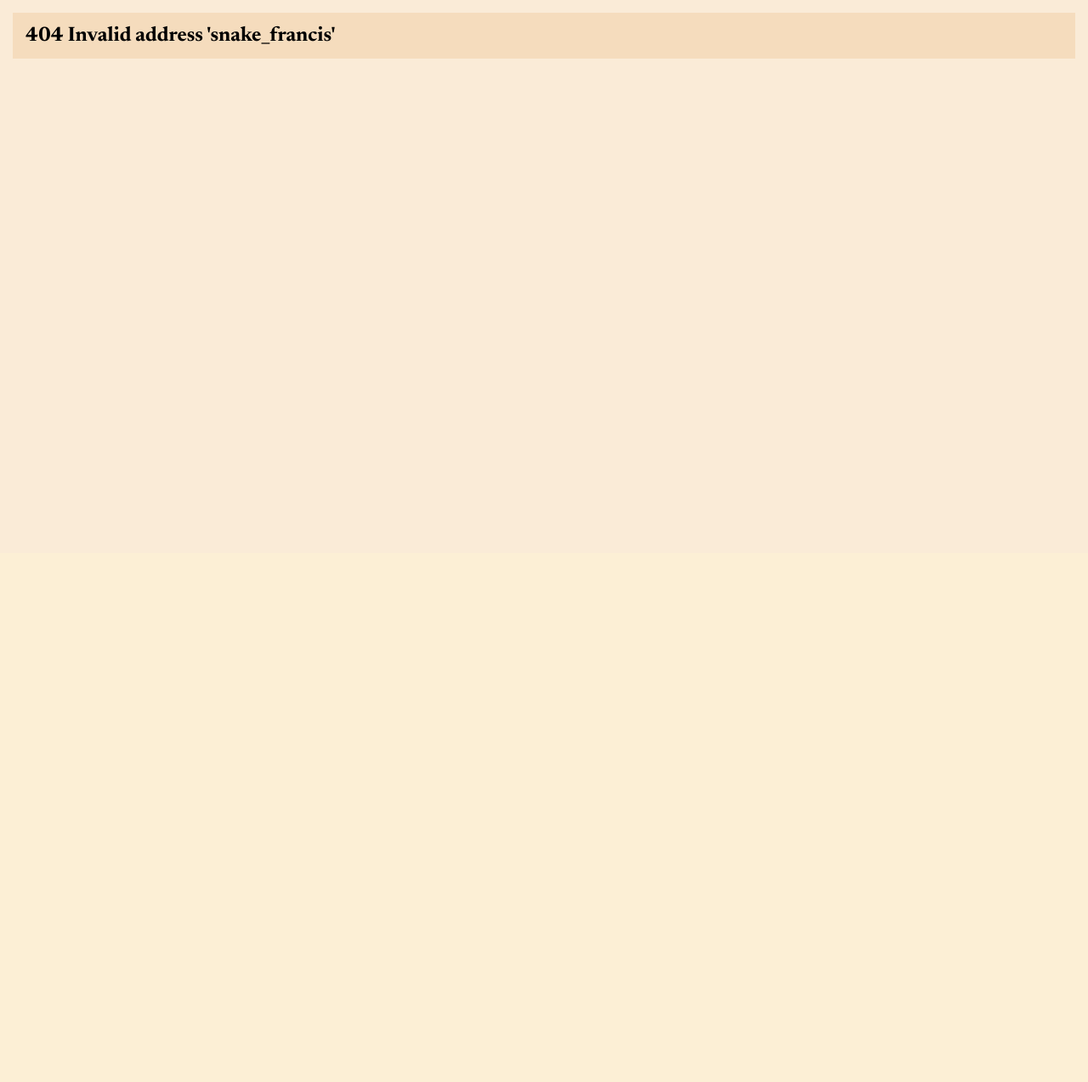
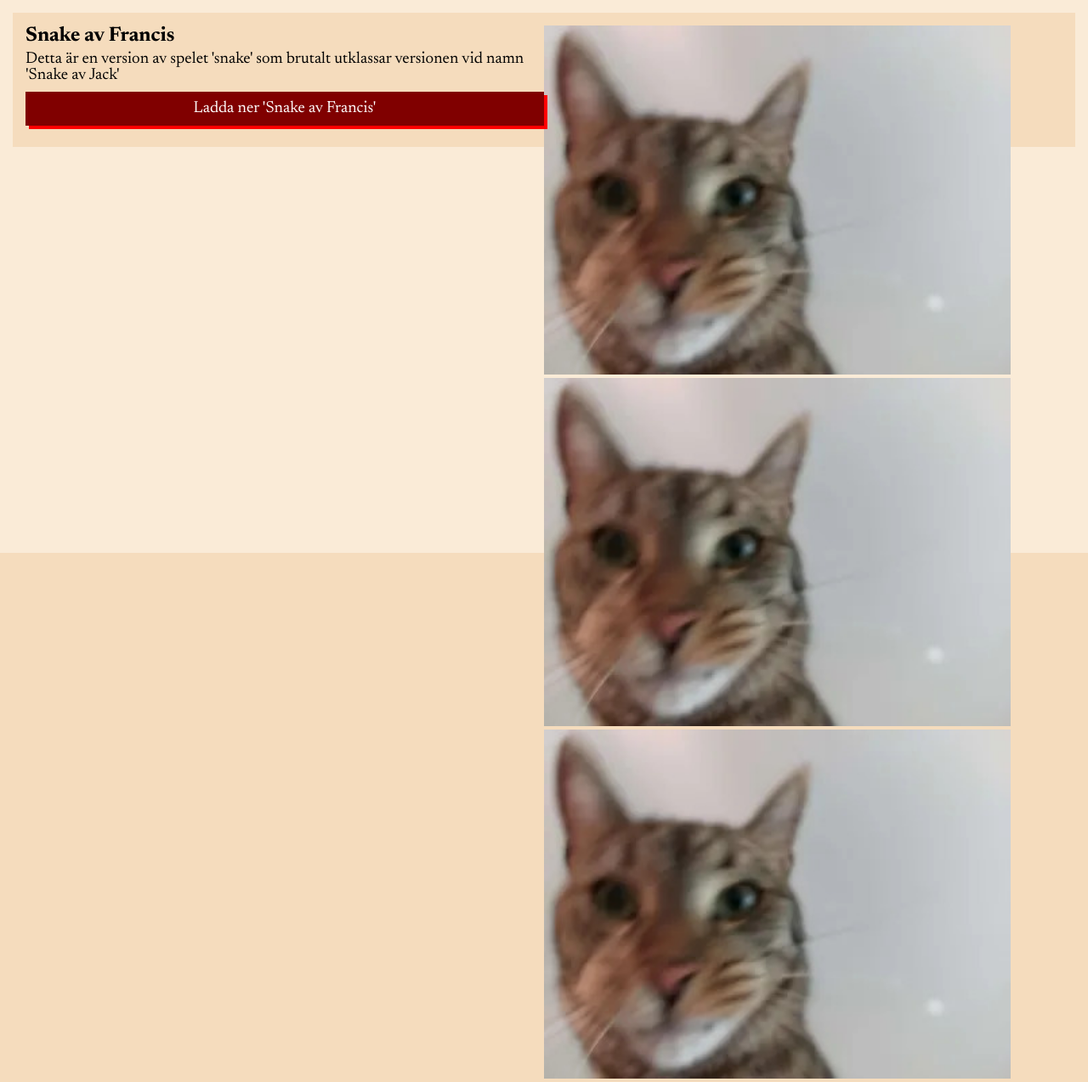
Before and after one commit to Kattmys/Kattmys, a Flask app: page /download/snake_francis in a window 1280 px wide. Shown: the part 149-1423 px from the top of the page at 85% size. Before the commit the page ends 218 px from the top, so only its background shows below. Run offline with Flask 3, Linux system fonts and the light colour scheme.

Commit message:
WIP Jobbar på download interfacet

```diff
--- a/data/content.json
+++ b/data/content.json
@@ -23,8 +23,8 @@
         "header": "Snake",
         "description": "Episka snake-spel skrivna i Rust med sdl2.",
         "links": [
-            ["Snake av Jack", "download/snake_jack.html"],
-            ["Snake av Francis", "download/snake_francis.html"]
+            ["Snake av Jack", "download/snake_jack"],
+            ["Snake av Francis", "download/snake_francis"]
         ]
     }
 ]
--- a/data/downloads.json
+++ b/data/downloads.json
@@ -2,7 +2,19 @@
     "snake_jack": {
         "name": "Snake av Jack",
         "desc": "Det här är Snake av Jack",
-        "image": "images/katter/sigge1.jpg",
-        "file": "images/katter/bonzo1.jpg"
+        "file": "images/katter/bonzo1.jpg",
+        "images": [
+            "images/katter/sigge1.jpg"
+        ]
+    },
+    "snake_francis": {
+        "name": "Snake av Francis",
+        "desc": "Detta är en version av spelet 'snake' som brutalt utklassar versionen vid namn 'Snake av Jack'",
+        "file": "images/katter/bonzo1.jpg",
+        "images": [
+            "images/katter/sigge1.jpg",
+            "images/katter/sigge1.jpg",
+            "images/katter/sigge1.jpg"
+        ]
     }
 }
--- a/static/css/download_page.css
+++ b/static/css/download_page.css
@@ -25,6 +25,7 @@ p {
     text-decoration: underline;
 }
 
+
 #download {
     height: 40px;
     width: 100%;
@@ -50,3 +51,34 @@ p {
     box-shadow: 4px 4px red;
     width: 100%;
 }
+
+@media only screen and (max-width: 800px) {
+    main {
+        position: relative;
+    }
+}
+
+@media only screen and (min-width: 800px) {
+    section {
+        display: grid;
+
+        height: auto;
+
+        grid-template-columns: 1fr 1fr;
+        grid-template-rows: 30px 1fr auto;
+        grid-template-areas: "ih2  images"
+                             "ip   images"
+                             "down images";
+    }
+
+    .download-img {
+        grid-area: images;
+        max-width: 90%;
+        width: 90%;
+        margin-left: auto;
+    }
+
+    h2        { grid-area: ih2; }
+    p         { grid-area: ip; }
+    #download { grid-area: down; }
+}
--- a/templates/download.html
+++ b/templates/download.html
@@ -1,4 +1,6 @@
 {% extends "base.html" %}
+
+{% block title %}{{ data.name }}{% endblock %}
 
 {% block head_ext %}
     <link rel="stylesheet" href="{{ url_for('static', filename='css/download_page.css') }}">
@@ -12,9 +14,11 @@
         {% if not data.error %}
             <p>{{ data.desc }}</p>
 
-            {% if data.img %}
-                <img id="download-img" src="{{ url_for('static', filename=data.image) }}">
-                {% endif %}
+            <div id="download-images">
+            {% for img in data.images %}
+                <img class="download-img" src="{{ url_for('static', filename=img ) }}">
+                {% endfor %}
+            </div>
 
             <div id="download">
                 <a href="{{ url_for('static', filename=data.file) }}">Ladda ner '{{data.name }}'</a>
```
Also changed, not shown: main.py (+5 -6 lines).
